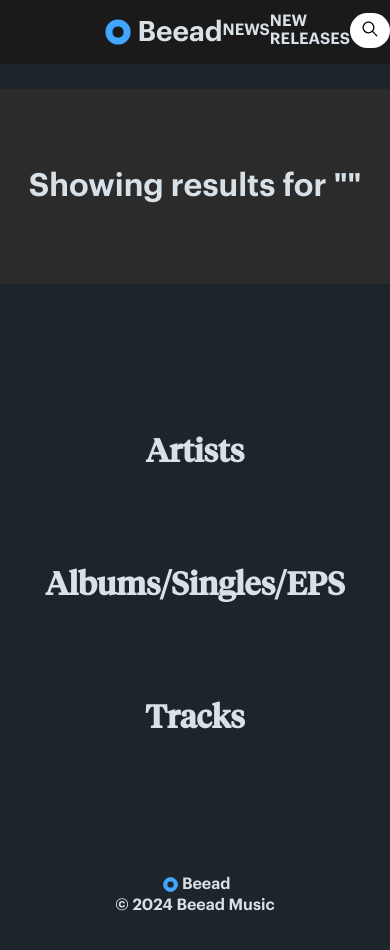
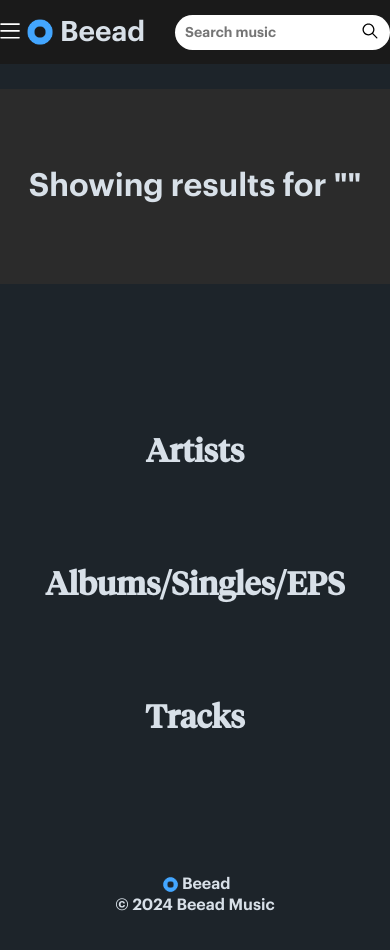
Before and after one commit to brandontieu626/beead-music-web-app, a Next.js app: page /search in a window 390 px wide. Shown: the top 950 px of the page. Built offline with nearby package versions, Linux system fonts and the light colour scheme; no server answers.

Commit message:
Working on drop down bar for responsive/mobile. Need to fix centering on links and add closing functionality.

```diff
--- a/app/layout.jsx
+++ b/app/layout.jsx
@@ -14,6 +14,10 @@
     <html>
       <head>
         <link rel="icon" href="/icon.ico" sizes="100x100" />
+        <meta
+          name="viewport"
+          content="width=device-width,initial-scale=1"
+        ></meta>
       </head>
       <body>
         <main>
--- a/components/Navbar.jsx
+++ b/components/Navbar.jsx
@@ -2,11 +2,19 @@
 import Link from "next/link";
 import Image from "next/image";
 import { IoIosSearch } from "react-icons/io";
+import { SlMenu } from "react-icons/sl";
 const Navbar = () => {
+  function openMenu() {
+    document.body.classList += " menu--open";
+  }
+
   return (
     <div className="nb">
       <div className="nb_container">
         <div className="nb_site_title">
+          <button className="nb_menu_button" onClick={openMenu}>
+            <SlMenu color="white" fill="white" size={20} />
+          </button>
           <Link className="beead_link" href="/">
             <Image
               className="beead_logo"
@@ -18,7 +26,7 @@
             <span className="beead_text">Beead</span>
           </Link>
         </div>
-        <nav className="nb_list_container">
+        <nav>
           <ul className="nb_list">
             <li className="nb_link">
               <Link href="/news">
@@ -46,6 +54,20 @@
           </ul>
         </nav>
       </div>
+      <div className="nb_menu">
+        <ul className="menu_list">
+          <li>
+            <Link href="/news">
+              <span className="nb_link_text">NEWS</span>
+            </Link>
+          </li>
+          <li>
+            <Link href="/newreleases">
+              <span className="nb_link_text">NEW RELEASES</span>
+            </Link>
+          </li>
+        </ul>
+      </div>
     </div>
   );
 };
--- a/styles/globals.css
+++ b/styles/globals.css
@@ -17,7 +17,6 @@
 html,
 body {
   min-height: 100vh;
-  /* background-color: #14181c; */
   background-color: rgba(29, 36, 42, 255);
 }
 
@@ -32,8 +31,9 @@
 }
 
 .row {
-  width: 50%;
+  width: 100%;
   margin: 0 auto;
+  max-width: 1271.5px;
 }
 
 .nb {
@@ -41,11 +41,13 @@
   margin-bottom: 25px;
 }
 .nb_container {
-  width: 50%;
+  width: 100%;
   display: flex;
   justify-content: space-between;
+  align-items: center;
   margin: 0 auto;
-  padding: 12px 0px 12px 0px;
+  max-width: 1271.5px;
+  padding: 12px 0px;
 }
 
 .nb_site_title {
@@ -55,8 +57,41 @@
   font-size: 28px;
 }
 
-.nb_list_container {
-  width: 40%;
+.nb_menu_button {
+  display: none;
+  background-color: transparent;
+  border: 0;
+}
+
+.nb_menu {
+  background-color: #2b2b2b;
+  position: absolute;
+  top: 64px;
+  left: 0;
+  right: 0;
+  bottom: 0;
+  z-index: 100;
+  visibility: hidden;
+  transition: all 300ms ease;
+  opacity: 0;
+  transform: translateX(-100%);
+}
+
+.menu--open {
+  max-height: 100vh;
+  overflow: hidden;
+}
+
+.menu--open .nb_menu {
+  visibility: visible;
+  opacity: 1;
+  transform: translate(0);
+}
+
+.menu_list {
+  display: flex;
+  flex-direction: column;
+  /* align-items: center; */
 }
 
 .nb_list {
@@ -81,6 +116,8 @@
 .nb_link {
   margin-top: auto;
   margin-bottom: auto;
+  margin-left: auto;
+  margin-right: 12px;
 }
 
 .nb_link_text:hover {
@@ -129,13 +166,14 @@
 .music_card {
   text-align: center;
   position: relative;
+  margin: 0 auto;
 }
 
 .image_wrap {
   width: 100%;
   height: 100%;
   max-height: 166.66px;
-  max-width: 166.66px;
+  /* max-width: 166.66px; */
   margin-bottom: 12px;
 }
 
@@ -166,9 +204,8 @@
   grid-template-columns: repeat(5, calc(65% / 5));
   grid-column-gap: calc(35% / 4);
   row-gap: 25px;
+  max-width: 1271.5px;
 }
-
-/* 108px; */
 
 .artist_title:hover {
   color: rgb(255, 64, 59);
@@ -178,7 +215,7 @@
 .mc_artist_title {
   margin: 0 0 30px 0;
   max-width: 166.66px;
-  position: relative;
+  text-align: center;
 }
 
 .mc_artist_title:hover {
@@ -407,13 +444,60 @@
   cursor: pointer;
 }
 
+@media (max-width: 2100px) {
+  .toptrack_list {
+    grid-template-columns: repeat(4, calc(80% / 4));
+    grid-column-gap: calc(20% / 3);
+    row-gap: 40px;
+  }
+
+  .mc_artist {
+    margin-bottom: -20px;
+  }
+}
+
+@media (max-width: 1280px) {
+  .toptrack_list {
+    grid-template-columns: repeat(3, calc(90% / 3));
+    grid-column-gap: calc(10% / 2);
+  }
+
+  .mc_artist_title {
+    font-size: 12px;
+  }
+
+  .mc_artist {
+    font-size: 12px;
+  }
+
+  .toptrack_list {
+    row-gap: 60px;
+  }
+}
+
+@media (max-width: 900px) {
+  .toptrack_list {
+    row-gap: 70px;
+  }
+}
+
 @media (max-width: 768px) {
+  .nb_menu_button {
+    display: block;
+  }
+  .nb_link {
+    display: none;
+  }
+  input {
+    font-size: 8px;
+  }
   .row {
     width: 80%;
   }
+
   .toptrack_list {
-    grid-template-columns: repeat(3, calc(80% / 3));
-    grid-column-gap: calc(20% / 3);
+    grid-template-columns: repeat(2, calc(90% / 2));
+    grid-column-gap: calc(10% / 1);
   }
 
   .mc_artist_title {
@@ -422,10 +506,5 @@
 
   .mc_artist {
     font-size: 6px;
-    margin-bottom: -20px;
-  }
-
-  .image_wrap {
-    margin-bottom: 0px;
   }
 }
```
